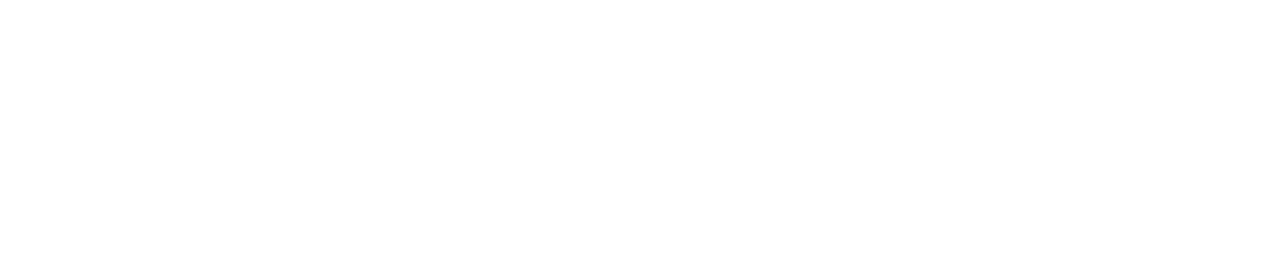
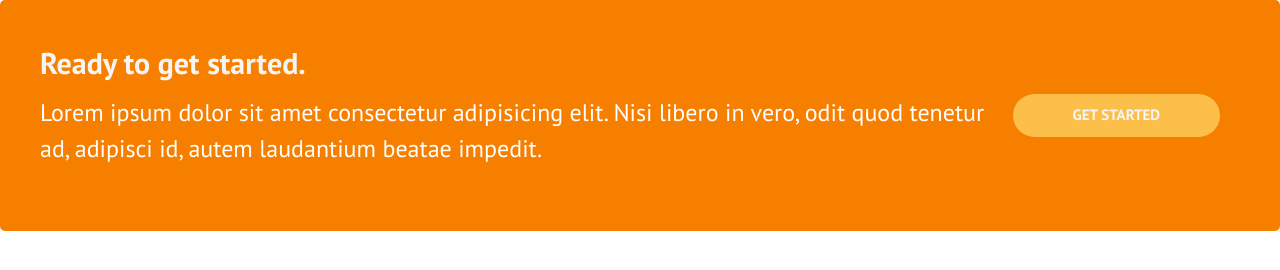
Before and after one commit to satyasahu79/Buildify, a plain HTML site: page index.html in a window 1280 px wide. Drawn offline with Linux system fonts and the light colour scheme.

Commit message:
Created the callout component.

```diff
--- a/CSS/styles.css
+++ b/CSS/styles.css
@@ -245,6 +245,11 @@ a {
   border: 2px solid var(--color-headings);
 }
 
+.button--streched {
+  padding-left: 6rem;
+  padding-right: 6rem;
+}
+
 @media screen and (min-width: 1024px) {
   .button {
     font-size: 1.5rem;
@@ -482,3 +487,40 @@ a {
 }
 
 /* Callout */
+
+.callout {
+  padding: 4rem;
+  border-radius: 5px;
+}
+
+.callout--primary {
+  background-color: var(--color-primary);
+  color: white;
+}
+
+.callout__heading {
+  color: whitesmoke;
+  margin-top: 0;
+  font-size: 3rem;
+}
+.callout .button {
+  justify-self: center;
+  align-self: center;
+}
+
+.callout__content {
+  text-align: center;
+}
+
+@media screen and (min-width: 768px) {
+  .callout__content {
+    text-align: left;
+  }
+  .callout .button {
+    justify-self: start;
+    margin: 0 2rem;
+  }
+  .callout .grid--1x2 {
+    grid-template-columns: 1fr auto;
+  }
+}
--- a/index.html
+++ b/index.html
@@ -14,5 +14,21 @@
       rel="stylesheet"
     />
   </head>
-  <body></body>
+  <body>
+    <div class="callout callout--primary">
+      <div class="grid grid--1x2">
+        <div class="callout__content">
+          <h2 class="callout__heading">Ready to get started.</h2>
+          <p>
+            Lorem ipsum dolor sit amet consectetur adipisicing elit. Nisi libero
+            in vero, odit quod tenetur ad, adipisci id, autem laudantium beatae
+            impedit.
+          </p>
+        </div>
+        <a href="#" class="button button--secondary button--streched"
+          >Get Started</a
+        >
+      </div>
+    </div>
+  </body>
 </html>
```
Also changed, not shown: Components/testimonial.html (added, +34 -0 lines), Images/banner.png (added), Images/easy.jpg (added), Images/fast.jpg (added), Images/ipad.png (added), Images/logo.png (added), Images/logo.svg (added), Images/support.jpg (added), Images/testimonial.jpg (added), Images/wordpress.jpg (added), 1 other file.
